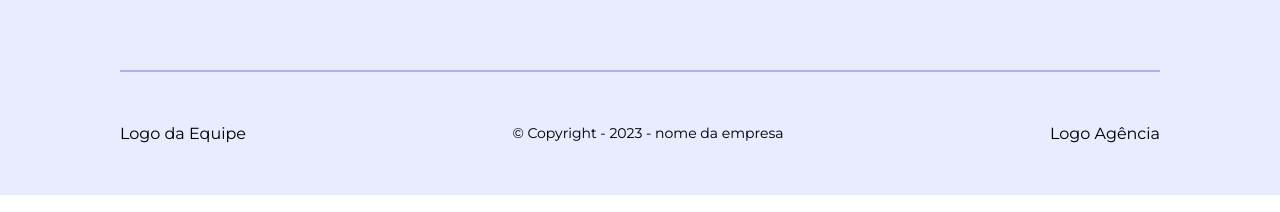
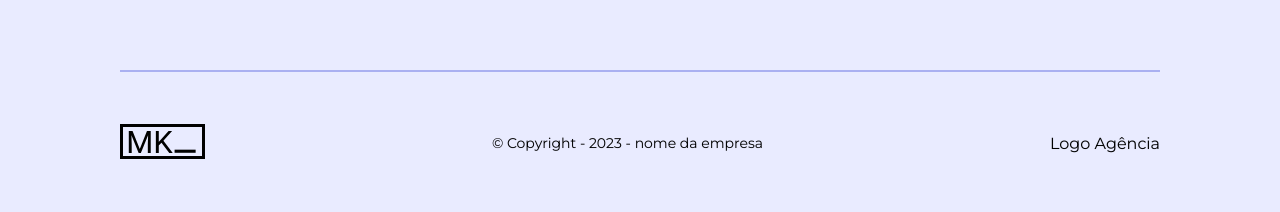
Before and after one commit to MatheusKristman/plans-app, a React (Vite) app: page /hireplan in a window 1280 px wide. Shown: the part 2770-2982 px from the top of the page. Built offline with nearby package versions, Linux system fonts and the light colour scheme; no server answers.

Commit message:
fixed footer with logo

```diff
--- a/src/components/Footer/index.jsx
+++ b/src/components/Footer/index.jsx
@@ -187,10 +187,17 @@ function Footer() {
             justifyContent: 'space-between',
             flexDirection: { xs: 'column', sm: 'row', md: 'row' },
             paddingY: '5%',
+            gap: '15px',
           }}
         >
-          <Typography variant='h7'>Logo da Equipe</Typography>
-          <Typography variant='h7' fontSize='0.875rem'>
+          <a
+            href='https://portfolio-2-0-iota-henna.vercel.app/'
+            target='_blank'
+            rel='noreferrer noopener'
+          >
+            <img src='/assets/icons/mk-logo.svg' />
+          </a>
+          <Typography variant='h7' fontSize='0.875rem' textAlign='center' fontFamily='Montserrat'>
             © Copyright - 2023 - nome da empresa
           </Typography>
           <Typography variant='h7'>Logo Agência</Typography>
```
Also changed, not shown: public/assets/icons/mk-logo.svg (added).
